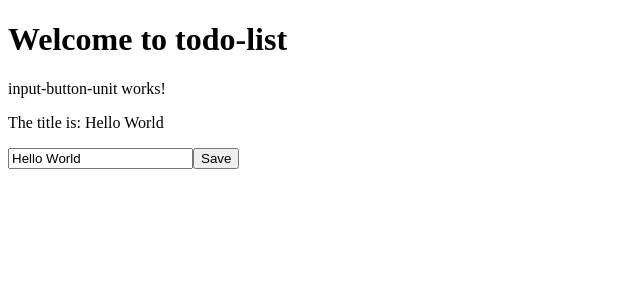
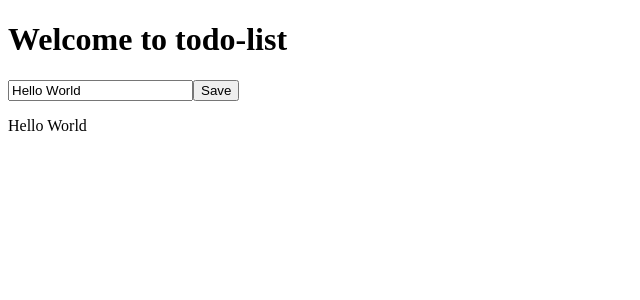
Before and after one commit to sonicTM/to-do-list, an Angular app in the folder todo-list/: page / in a window 1280 px wide. Shown: the top 300 px of the page, without its empty margins (0-640 px from the left). Built offline with nearby package versions, Linux system fonts and the light colour scheme.

Commit message:
element ref

```diff
--- a/todo-list/src/app/input-button-unit/input-button-unit.component.html
+++ b/todo-list/src/app/input-button-unit/input-button-unit.component.html
@@ -1,5 +1,6 @@
-<p>input-button-unit works!</p>
-<p>The title is: {{ title }}</p>
-<!-- [] bind to element property -->
-<input type="text" [value]="title" (keyup.enter)="changeTitle($event)">
-<button (click)="changeTitle('Button clicked')">Save</button>
+<input type="text"  #inputElementRef [value]="title"
+      (keyup.enter)="changeTitle($event.target.value)">
+
+<button (click)="changeTitle(inputElementRef.value)">Save</button>
+
+<p>{{inputElementRef.value}}</p>
```
